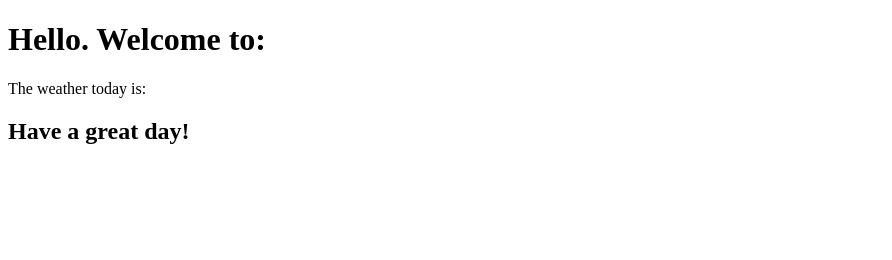
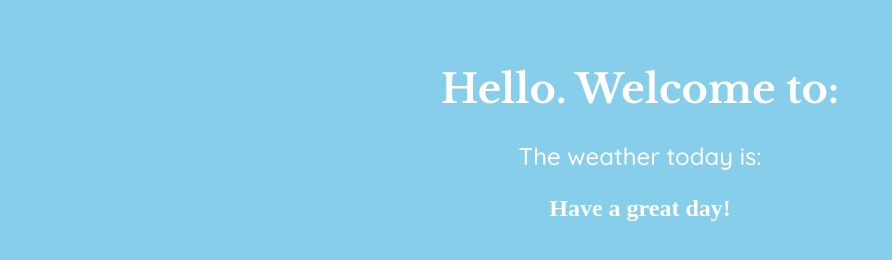
Before and after one commit to sashahayles/m7-hw7-hayles-sasha, a plain HTML site: page index.html in a window 1280 px wide. Shown: the whole page, without its empty margins (0-892 px from the left). Drawn offline with nearby package versions, Linux system fonts and the light colour scheme; no server answers.

Commit message:
Attempt to fix JS error

```diff
--- a/index.html
+++ b/index.html
@@ -5,12 +5,13 @@
     <meta name="viewpoint" content="width=device-width, initial-scale=1, shrink-to-fit=no">
     <title> Homework 7</title>
     <link type="text/css" rel="stylesheet" href="main.css" />
+    <link href="https://fonts.googleapis.com/css?family=Libre+Baskerville:700|Quicksand:500&display=swap" rel="stylesheet">
   </head>
   <body>
     <header id="welcome">
       <h1>Hello. Welcome to:</h1>
     </header>
-    <main>
+    <main id="current-weather">
       <p>The weather today is:</p>
     </main>
     <footer>
--- a/main.css
+++ b/main.css
@@ -0,0 +1,16 @@
+Body {
+  text-align: center;
+  margin:5% 0;
+  background-color: skyblue;
+  color:white;
+}
+
+h1 {
+  font-size: 2.5rem;
+  font-family: 'Libre Baskerville', serif;
+}
+
+p {
+  font-size: 1.5rem;
+  font-family: 'Quicksand', sans-serif;
+}
--- a/main.js
+++ b/main.js
@@ -1,11 +1,30 @@
+//var primHeader = document.getElementById ('welcome');
 var xmlhttp = new XMLHttpRequest();
 xmlhttp.onreadystatechange = function() {
-    if (this.readyState == 4 && this.status == 200) {
-        var apiResult = JSON.parse(this.responseText);
+  if (this.readyState == 4 && this.status == 200) {
+    var apiResult = JSON.parse(this.responseText);
 
-        //Code Dealing With The API Data Goes Here
+    //Code Dealing With The API Data Goes Here
+    var userCity = document.createTextNode(apiResult.name);
+    var userWeather =document.createTextNode(apiResult.weather[0].description);
 
-    }
+    var weatherCity = document.getElementById('#Welcome');
+    var weatherTemp =document.getElementById('#current-weather');
+
+    //weatherCity.appendChild(userCity);
+    //  weatherTemp [1].appendChild(userWeather);
+
+
+
+
+
+
+
+    console.log (apiResult);
+    console.log (apiResult.name);
+    console.log (apiResult.weather);
+
+  }
 };
 xmlhttp.open('GET', 'http://api.openweathermap.org/data/2.5/weather?q=33578,us&appid=6efff70fe1477748e31c17d1c504635f', true);
 xmlhttp.send();
```
